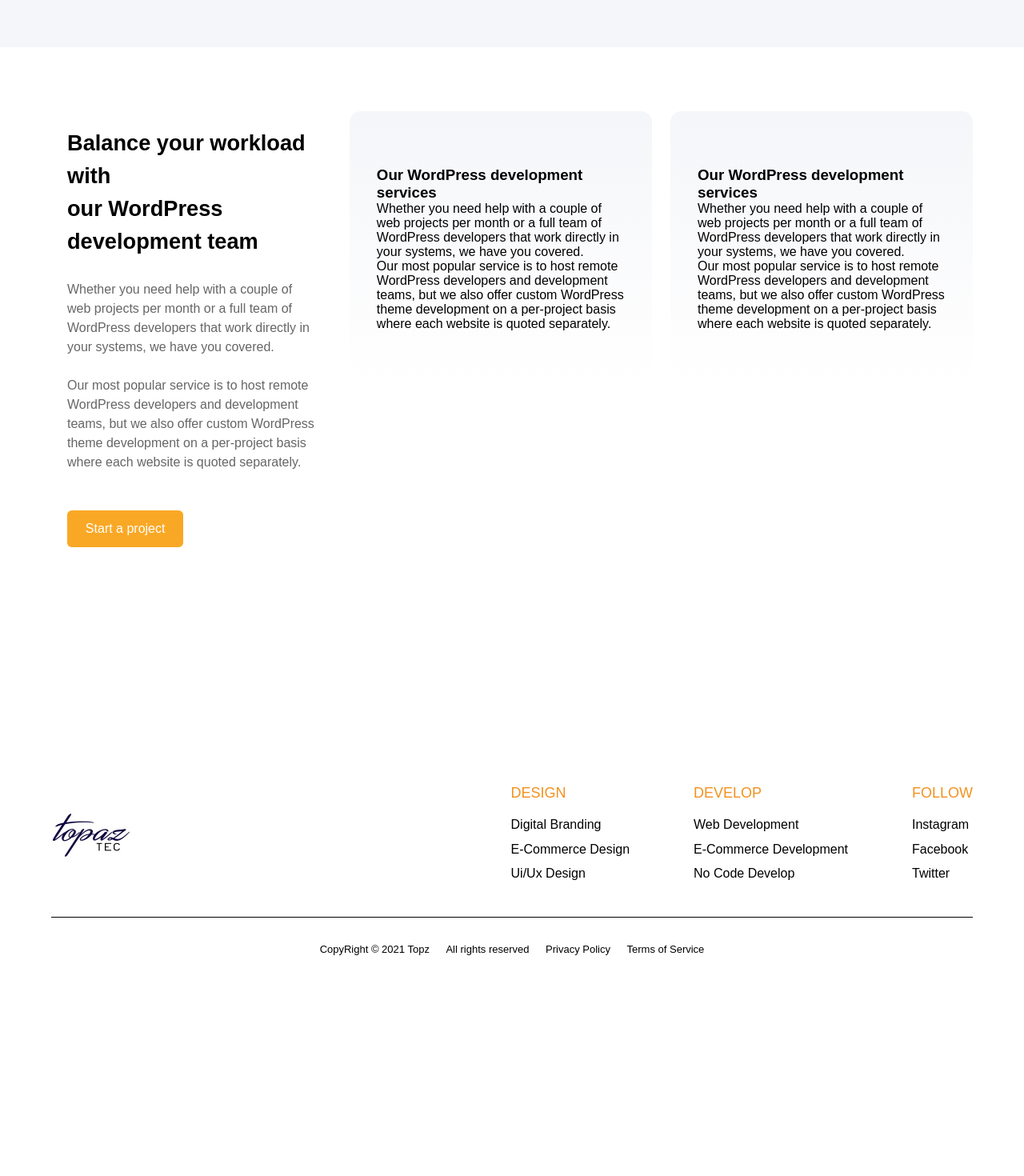
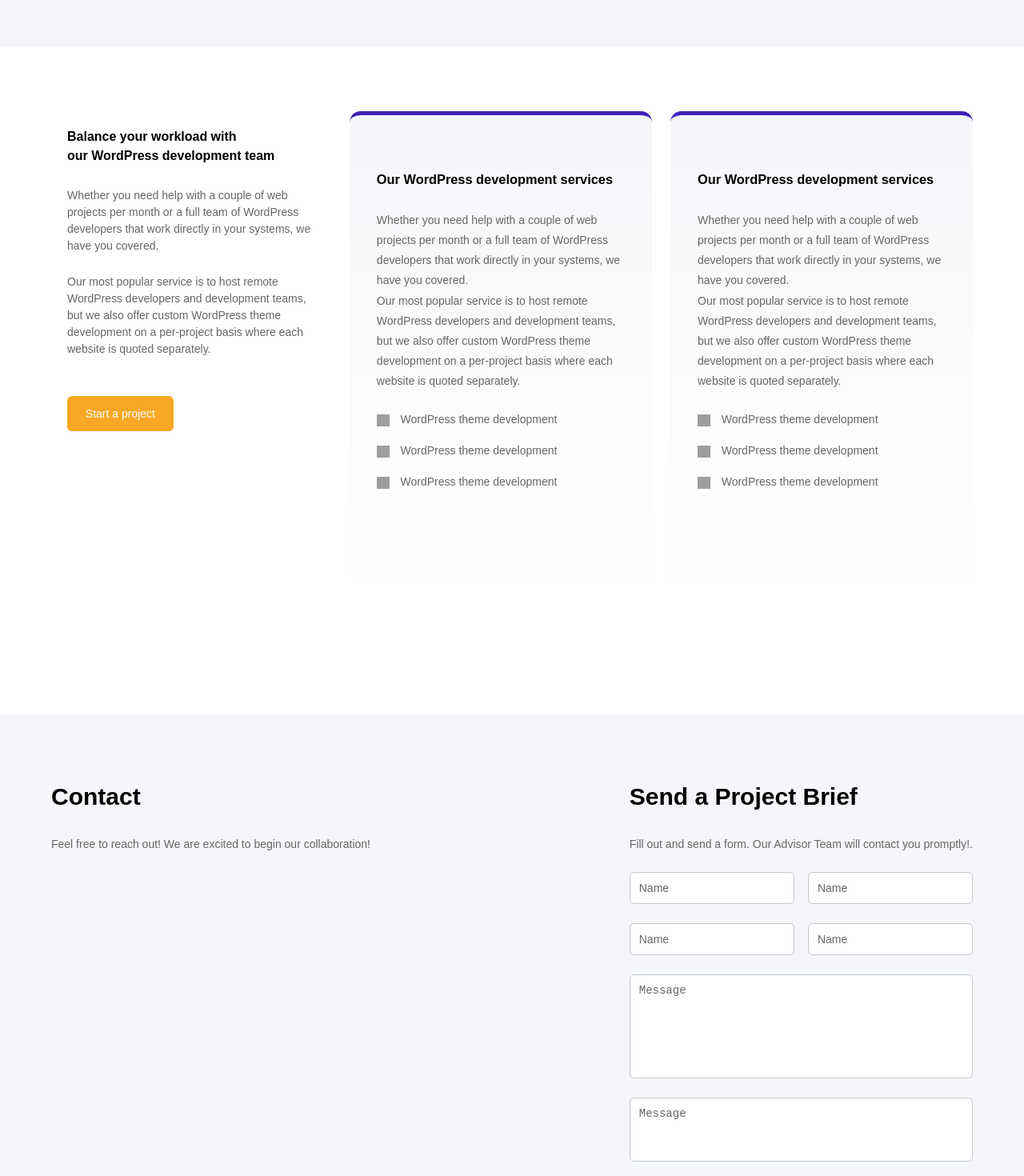
Before and after one commit to hamza4600/topaztec, a Next.js app: page / in a window 1280 px wide. Shown: the part 1680-3150 px from the top of the page at 80% size. Before the commit the page ends 2915 px from the top, so only its background shows below. Built offline with nearby package versions, Linux system fonts and the light colour scheme; grey boxes are pictures that could not be loaded.

Commit message:
form working

```diff
--- a/components/Index-Page/benifits.js
+++ b/components/Index-Page/benifits.js
@@ -183,14 +183,14 @@ const TextCardWrapper = styled.div`
     height : 100%;
 
     .head {
-        font-size : 1.7rem;
+        font-size : 16px;
         margin-bottom : 1.7rem;
         font-weight: 600;
         line-height: 1.5;
     }
     .text {
         p {
-            font-size : 16px;
+            font-size : 14px;
             font-weight: 400;
             line-height: 1.5;
             color: #666666;
@@ -206,7 +206,7 @@ const TextCardWrapper = styled.div`
             border: none;
             padding: 0.714rem 1.429rem;
             border-radius: 0.357rem;
-            font-size: 1rem;
+            font-size: 14px;
             font-weight: 400;
             line-height: 1.5;
             cursor: pointer;
@@ -224,21 +224,42 @@ const BoxWrapper = styled.div`
     height: 100%;
     position: relative;
     margin-left: 1.429rem;
+    border-top: 5px solid #3f22b6;
 
-    // before
-
-    &:before {
-        position: absolute;
-        top: 0;
-        bottom: auto;
-        left: 0;
-        right: 0;
-        height: 0.714rem;
-        background-color: #7055DE;
+    .head {
+        font-size : 14px;
+        margin-bottom : 1.7rem;
+        line-height: 1.4;
+        font-weight: 600;
+    }
+    .text {
+        font-size : 14px;
+        margin-bottom : 1.7rem;
+        color: #666666;
+        line-height: 1.8;
+        font-weight: 400;
     }
 
+    ul {
+        list-style: none;;
+        color: #666666;
+        margin-bottom: 1.5rem;
+        margin-top: 1.5rem;
 
 
+        li {
+            background: url('https://itmonks.com/wp-content/themes/it-monks/public/img/icons.svg#check-view');
+            padding-left: 1.857rem;
+            background-size: 1rem 0.929rem;
+            background-repeat: no-repeat;
+            background-position: left top 0.271rem;
+
+            font-size: 14px;
+            margin-bottom: 1.143rem;
+            font-weight: 400;
+            line-height: 1.5
+        }
+    }
 
 `;
 const TextCard = () => (
@@ -271,6 +292,11 @@ const TextBox = () => {
                 <p>
                 Our most popular service is to host remote WordPress developers and development teams, but we also offer custom WordPress theme development on a per-project basis where each website is quoted separately.
                 </p>
+                <ul>
+                    <li>WordPress theme development</li>
+                    <li>WordPress theme development</li>
+                    <li>WordPress theme development</li>
+                </ul>
             </div>
         </BoxWrapper>
     )
--- /dev/null
+++ b/components/Index-Page/contact.js
@@ -0,0 +1,196 @@
+import styled from "styled-components";
+
+const ContactWrapper = styled.section`
+    display: flex;
+    flex-direction: row;
+    justify-content: space-between;
+
+    max-width: 100%;
+    padding: 0 4rem;
+    padding-top: 5rem;
+    padding-bottom: 5rem;
+    background-color: #f5f6f9;
+`;
+
+const TextCardWrapper = styled.div`
+    display: flex;
+    flex-direction: column;
+
+    .head {
+        font-size: 30px;
+        margin-bottom: 1.7rem;
+        font-weight: 600;
+        line-height: 1.5;
+    }
+    .text {
+        p {
+            font-size: 14px;
+            font-weight: 400;
+            line-height: 1.5;
+            color: #666666;
+        }
+    }
+`;
+const TextPart = ({ head, text }) => {
+    return (
+        <TextCardWrapper>
+            <div className="head">{head}</div>
+            <div className="text">
+                <p>{text}</p>
+            </div>
+        </TextCardWrapper>
+    );
+};
+
+
+const FormWrapper = styled.div`
+
+    display: flex;
+    flex-direction: column;
+
+
+
+`;
+
+const InfoWrapper = styled.div`
+
+    display: flex;
+    flex-direction: column;
+
+`;
+
+const FormContainer = styled.form`
+
+    display: flex;
+    flex-direction: column;
+
+    input {
+        background-color: #fff;
+        padding: 11px;
+        transition: .192s color ease;
+        display: inline-block;
+        vertical-align: top;
+        text-align: left;
+        color: #000;
+        width: 100%;
+        font-weight: 400;
+        border: 0.071rem solid #c1c5cf;
+        border-radius: 0.357rem;
+        font-size: 14px;
+
+        &:focus {
+            outline: none;
+        }
+
+        &::placeholder {
+            color: #666666;
+        }
+
+    }
+
+    .row {
+        display: flex;
+        flex-direction: row;
+        justify-content: space-between;
+        margin-top: 1.5rem;
+
+
+        input {
+            width: 48%;
+        }
+    }
+
+    textarea {
+        background-color: #fff;
+        padding: 11px;
+        transition: .192s color ease;
+        display: inline-block;
+        vertical-align: top;
+        text-align: left;
+        color: #000;
+        width: 100%;
+        font-weight: 400;
+        border: 0.071rem solid #c1c5cf;
+        border-radius: 0.357rem;
+        font-size: 14px;
+        height: 80px;
+        resize: none;
+
+        &:focus {
+            outline: none;
+        }
+
+        &::placeholder {
+            color: #666666;
+        }
+
+    }
+
+    .row-aria {
+        margin-top: 1.5rem;
+
+        textarea {
+            height: 130px;
+        }
+    }
+
+    .row-aria-2 {
+        margin-top: 1.5rem;
+
+    }
+`;
+
+const ContactInfo = () => {
+    return (
+        <InfoWrapper>
+            <TextPart
+                head="Contact"
+                text="Feel free to reach out! We are excited to begin our collaboration!"
+            />
+        </InfoWrapper>
+    );
+};
+
+const Form = () => {
+    return (
+        <>
+            <FormContainer>
+                <div className="row">
+                    <input type="text" placeholder="Name" />
+                    <input type="text" placeholder="Name" />
+                </div>
+                <div className="row">
+                    <input type="text" placeholder="Name" />
+                    <input type="text" placeholder="Name" />
+                </div>
+                <div className="row-aria">
+                    <textarea placeholder="Message" />
+                </div>
+                <div className="row-aria-2">
+                    <textarea placeholder="Message" />
+                </div>
+            </FormContainer>
+        </>
+    )
+}
+const ContactForm = () => {
+    return (
+        <FormWrapper>
+            <TextPart
+                head="Send a Project Brief"
+                text="Fill out and send a form. Our Advisor Team will contact you promptly!."
+            />
+            <Form />
+        </FormWrapper>
+    );
+};
+const ContactSection = () => {
+    return (
+        <ContactWrapper>
+            <ContactInfo />
+            <ContactForm />
+        </ContactWrapper>
+    );
+};
+
+export default ContactSection;
--- a/components/Index-Page/index.js
+++ b/components/Index-Page/index.js
@@ -3,6 +3,7 @@ import Svg from "./svg";
 import img from "../../public/icon/clutch.png";
 import OurSkills from "./ourSkills";
 import BenifitSection from "./benifits";
+import ContactSection from "./contact";
 
 const SectionOneWrapper = styled.section`
     padding: 0 4rem;
@@ -227,6 +228,7 @@ const IndexPage = () => {
             <ClutchReviews />
             <OurSkills />
             <BenifitSection />
+            <ContactSection />
         </>
     );
 };
```
